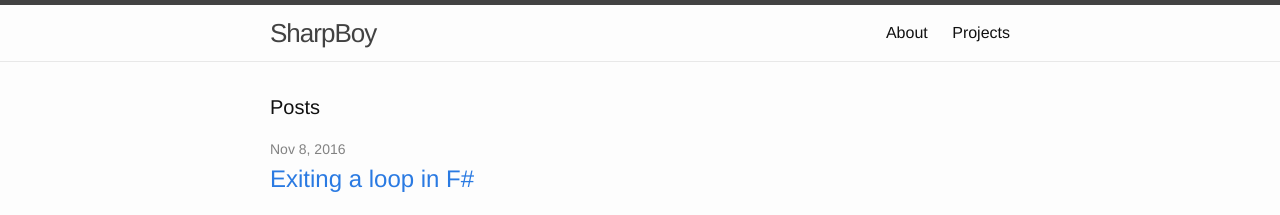
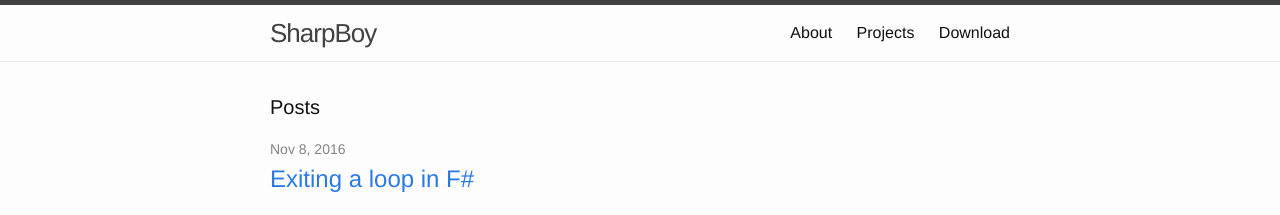
Before and after one commit to s-society/sharpboy, a Jekyll site: the page built from index.html, in a window 1280 px wide. Shown: the top 215 px of the page. Built offline with Jekyll 4.4.1, drawn with Linux system fonts in a browser that asks for light colours; comment, search, counter and statistics services are not loaded.

Commit message:
Add link to download project in header

```diff
--- a/_includes/header.html
+++ b/_includes/header.html
@@ -19,6 +19,7 @@
           <a class="page-link" href="{{ page.url | prepend: site.baseurl }}">{{ page.title }}</a>
           {% endif %}
         {% endfor %}
+        <a class="page-link" href="https://github.com/s-society/sharpboy/releases/latest">Download</a>
       </div>
     </nav>
 
```
